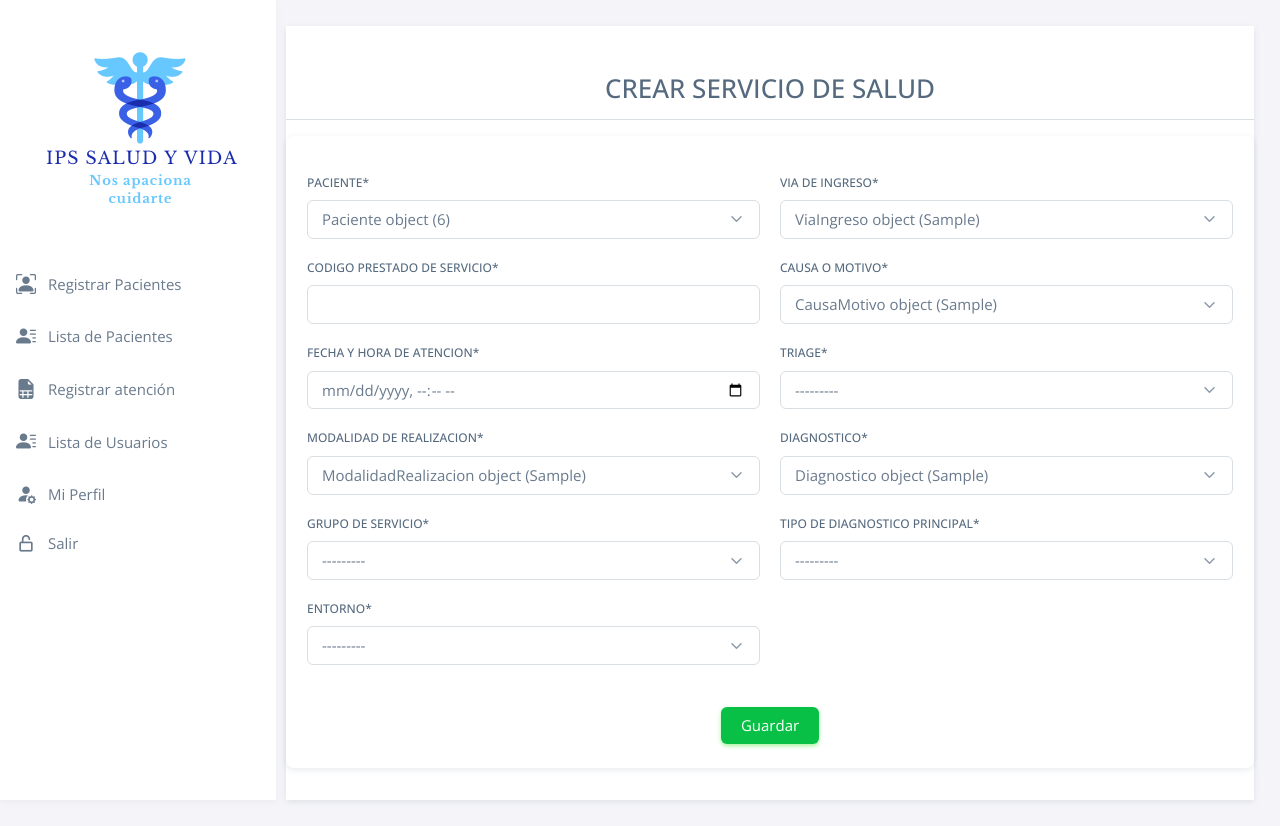
After one commit to asalazdu/Djangoproject, a Django app: page /crearServicioSalud/ in a window 1280 px wide. The commit adds this page. Run offline with Django 5.2, Linux system fonts and the light colour scheme; data comes from the database, SQL or seed files in the repository; both versions use the stored data as it was after the commit; tables that the repository leaves empty hold one stand-in row (values such as "Sample post"); some libraries are stand-ins or nearby versions.

Commit message:
se hace el formulario del servicio de salud

```diff
--- a/Ipssaludyvida/medvisit/forms.py
+++ b/Ipssaludyvida/medvisit/forms.py
@@ -1,8 +1,21 @@
 from django import forms
 from .models import *
 
+class PacienteDiscapacidadForm(forms.ModelForm):
+    class Meta:
+        model = PacienteDiscapacidad
+        fields = ['discapacidad']
+        labels = {
+            'discapacidad': 'Discapacidad',
+        }
 
 class PacienteForm(forms.ModelForm):
+    discapacidad = forms.ModelMultipleChoiceField(
+        queryset=Discapacidad.objects.all(),
+        widget=forms.CheckboxSelectMultiple,
+        required=False,
+        label='Discapacidades'
+    )
     class Meta:
         model = Paciente
         fields = [
@@ -59,6 +72,12 @@ class PacienteForm(forms.ModelForm):
         self.fields['CodigoEntidad'].empty_label = None
         self.fields['CodigoOcupacion'].empty_label = None
 
+        # Si el paciente ya existe (es una edición)
+        if self.instance.pk:
+            # Obtiene todas las discapacidades asociadas al paciente usando el modelo intermedio PacienteDiscapacidad
+            discapacidades = PacienteDiscapacidad.objects.filter(paciente=self.instance).values_list('discapacidad', flat=True)
+            self.fields['discapacidad'].initial = discapacidades
+
     def clean_Identificacion(self):
         Identificacion = self.cleaned_data.get('Identificacion')
         CodigoTipoDocumento = self.cleaned_data.get('CodigoTipoDocumento')
@@ -68,3 +87,65 @@ class PacienteForm(forms.ModelForm):
             raise forms.ValidationError("Ya existe un paciente con este número de documento y tipo de documento.")
 
         return Identificacion
+
+    def save(self, commit=True):
+        instance = super(PacienteForm, self).save(commit=False)
+        if commit:
+            instance.save()
+            self.save_m2m()
+
+            # Guardar las discapacidades seleccionadas
+            discapacidades = self.cleaned_data['discapacidad']
+            PacienteDiscapacidad.objects.filter(paciente=instance).delete()  # Limpiar las discapacidades anteriores
+            for discapacidad in discapacidades:
+                PacienteDiscapacidad.objects.create(paciente=instance, discapacidad=discapacidad)
+
+        return instance
+
+class ServicioSaludForm(forms.ModelForm):
+    class Meta:
+        model = ServicioSalud
+        fields = [
+            'IdPaciente',
+            'CodigoPrestadoServicio',
+            'FechaHoraAtencion',
+            'CodigoModalidadRealizacion',
+            'CodigoGrupoServicio',
+            'CodigoEntorno',
+            'CodigoViaIngreso',
+            'CodigoCausaMotivo',
+            'ClasificacionTriage',
+            'CodigoDiagnostico',
+            'TipoDiagnosticoPrincipal'
+        ]
+        widgets = {
+            'FechaHoraAtencion': forms.DateTimeInput(attrs={'type': 'datetime-local','class': 'form-control'}),
+        }
+
+        labels = {
+            'IdPaciente':'Paciente',
+            'CodigoPrestadoServicio':'Codigo prestado de servicio',
+            'FechaHoraAtencion':'Fecha y hora de atencion',
+            'CodigoModalidadRealizacion':'Modalidad de realizacion',
+            'CodigoGrupoServicio':'Grupo de servicio',
+            'CodigoEntorno':'Entorno',
+            'CodigoViaIngreso':'Via de Ingreso',
+            'CodigoCausaMotivo':'Causa o motivo',
+            'ClasificacionTriage':'Triage',
+            'CodigoDiagnostico':'Diagnostico',
+            'TipoDiagnosticoPrincipal':'Tipo de diagnostico principal',
+        }
+
+    def __init__(self, *args, **kwargs):
+        super(ServicioSaludForm, self).__init__(*args, **kwargs)
+        self.fields['IdPaciente'].empty_label = None
+        self.fields['CodigoPrestadoServicio'].empty_label = None
+        self.fields['FechaHoraAtencion'].empty_label = None
+        self.fields['CodigoModalidadRealizacion'].empty_label = None
+        self.fields['CodigoGrupoServicio'].empty_label = None
+        self.fields['CodigoEntorno'].empty_label = None
+        self.fields['ClasificacionTriage'].empty_label = None
+        self.fields['CodigoDiagnostico'].empty_label = None
+        self.fields['CodigoViaIngreso'].empty_label = None
+        self.fields['CodigoCausaMotivo'].empty_label = None
+        self.fields['TipoDiagnosticoPrincipal'].empty_label = None
--- a/Ipssaludyvida/medvisit/models.py
+++ b/Ipssaludyvida/medvisit/models.py
@@ -33,6 +33,9 @@ class Discapacidad(models.Model):
 
     class Meta:
         db_table = 'Discapacidad'
+
+    def __str__(self):
+        return self.nombre
 
 
 class Entidad(models.Model):
--- /dev/null
+++ b/Ipssaludyvida/medvisit/templates/public/Serviciosalud/crear_servicio_salud.html
@@ -0,0 +1,66 @@
+{% extends "public/base.html" %}
+
+{% load crispy_forms_tags %}
+{% block body%}
+
+<div class="card" style="border-radius: 0px !important">
+    <div class="row justify-content-center mb-2">
+      <div class="col-md-12 mb-4">
+        <h3 class="text-center mt-5 mb-3">
+            CREAR SERVICIO DE SALUD
+        </h3>
+        <hr />
+        <div class="card">
+            <div class="card-body">
+                <form action="" method="POST">
+                    {% csrf_token %}
+                    <div class="row">
+                        <div class="col-md-6" style="padding: 10px;">
+                            <div class="mb-3">
+                                {{formServicio.IdPaciente|as_crispy_field}}
+                            </div>
+                            <div class="mb-3">
+                                {{formServicio.CodigoPrestadoServicio|as_crispy_field }}
+                            </div>
+                            <div class="mb-3">
+                                {{formServicio.FechaHoraAtencion|as_crispy_field }}
+                            </div>
+                            <div class="mb-3">
+                                {{formServicio.CodigoModalidadRealizacion|as_crispy_field }}
+                            </div>
+                            <div class="mb-3">
+                                {{formServicio.CodigoGrupoServicio|as_crispy_field }}
+                            </div>
+                            <div class="mb-3">
+                                {{formServicio.CodigoEntorno|as_crispy_field }}
+                            </div>
+                        </div>
+                        <div class="col-md-6" style="padding: 10px;">
+                            <div class="mb-3">
+                                {{formServicio.CodigoViaIngreso|as_crispy_field }}
+                            </div>
+                            <div class="mb-3">
+                                {{formServicio.CodigoCausaMotivo|as_crispy_field }}
+                            </div>
+                            <div class="mb-3">
+                                {{formServicio.ClasificacionTriage|as_crispy_field }}
+                            </div>
+                            <div class="mb-3">
+                                {{formServicio.CodigoDiagnostico|as_crispy_field }}
+                            </div>
+                            <div class="mb-3">
+                                {{formServicio.TipoDiagnosticoPrincipal|as_crispy_field }}
+                            </div>
+
+                        </div>
+                    </div>
+                    <div class="form-group mt-3 d-flex justify-content-center">
+                        <button type="submit" class="btn btn-primary">Guardar</button>
+                    </div>
+                </form>
+            </div>
+        </div>
+      </div>
+    </div>
+</div>
+{% endblock %}
--- a/Ipssaludyvida/medvisit/templates/public/includes/menu_sidebar.html
+++ b/Ipssaludyvida/medvisit/templates/public/includes/menu_sidebar.html
@@ -32,7 +32,7 @@
     </li>
 
     <li class="menu-item">
-      <a href="" class="menu-link">
+      <a href="{% url 'crearServicioSalud' %}" class="menu-link">
         <i class="menu-icon bi bi-file-earmark-spreadsheet-fill"></i>
         <div data-i18n="Tables">Registrar atención</div>
       </a>
--- a/Ipssaludyvida/medvisit/urls.py
+++ b/Ipssaludyvida/medvisit/urls.py
@@ -7,5 +7,6 @@ urlpatterns = [
     path('listarPacientes', views.listarPacientes, name='listarPacientes'),
     path('editarPaciente/<id>', views.editarPaciente, name='editarPaciente'),
     path('eliminarPaciente/<id>', views.eliminarPaciente),
-    path('detallePaciente/<id>', views.detallePaciente)
+    path('detallePaciente/<id>', views.detallePaciente),
+    path('crearServicioSalud/', views.CrearServicioSalud, name = 'crearServicioSalud'),
 ]
--- a/Ipssaludyvida/medvisit/views.py
+++ b/Ipssaludyvida/medvisit/views.py
@@ -1,7 +1,7 @@
 from django.shortcuts import render, redirect, get_object_or_404
 from .models import *
 from django.contrib import messages
-from .forms import PacienteForm
+from .forms import PacienteForm,ServicioSaludForm, PacienteDiscapacidadForm
 
 
 
@@ -57,15 +57,52 @@ def detallePaciente(request, id):
 
 def editarPaciente(request, id):
     paciente = get_object_or_404(Paciente, Id=id)
+    formPaciente = PacienteForm(instance=paciente)
+
+    # Cargar discapacidades existentes
+    discapacidades_existentes = PacienteDiscapacidad.objects.filter(paciente=paciente)
+
+    # Cargar todas las discapacidades disponibles
+    all_disabilities = Discapacidad.objects.all()
 
     if request.method == 'POST':
+        # Actualizar datos del paciente
         formPaciente = PacienteForm(request.POST, instance=paciente)
+
         if formPaciente.is_valid():
             formPaciente.save()
             messages.success(request, 'Paciente actualizado con éxito.')
+
+        # Manejar nuevas discapacidades
+        if 'agregar_discapacidad' in request.POST:
+            discapacidad_id = request.POST.get('discapacidad_id')
+            discapacidad = get_object_or_404(Discapacidad, codigo=discapacidad_id)
+
+            # Verificar si la discapacidad ya está registrada
+            if not discapacidades_existentes.filter(discapacidad=discapacidad).exists():
+                discapacidad_nueva = PacienteDiscapacidad(paciente=paciente, discapacidad=discapacidad)
+                discapacidad_nueva.save()
+                messages.success(request, 'Discapacidad agregada con éxito.')
+            else:
+                messages.warning(request, 'La discapacidad ya está registrada para este paciente.')
+
+            return redirect('editarPaciente', id=paciente.id)  # Redirigir para evitar el reenvío de formulario
+
+
+
+
+
+
+def CrearServicioSalud(request):
+    formServicio = ServicioSaludForm()
+
+    if request.method == 'POST':
+        formServicio = ServicioSaludForm(request.POST)
+        if formServicio.is_valid():
+            formServicio.save()
+            messages.success(request,'servicio de salud registrado correctamente.')
             return redirect('/')
-    else:
-        formPaciente = PacienteForm(instance=paciente)
+        else:
+            messages.error(request,'Porfavor corrige los errores del formulario.')
 
-    contexto = {'FormPaciente': formPaciente, 'paciente': paciente}
-    return render(request, "public/pacientes/editar_paciente.html", contexto)
+    return render(request,'public/Serviciosalud/crear_servicio_salud.html',{'formServicio':formServicio})
```
Also changed, not shown: Ipssaludyvida/medvisit/templates/public/pacientes/editar_paciente.html (+17 -0 lines), Ipssaludyvida/db.sqlite3.
